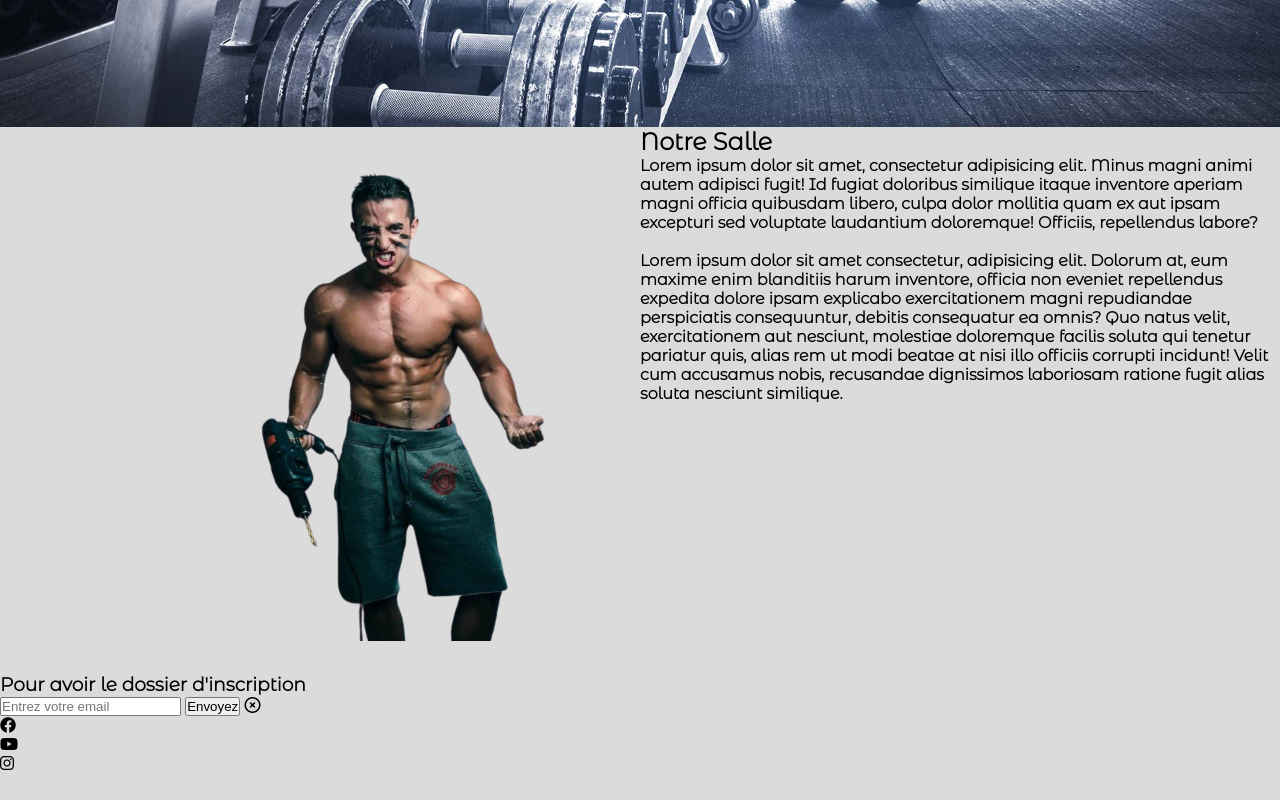
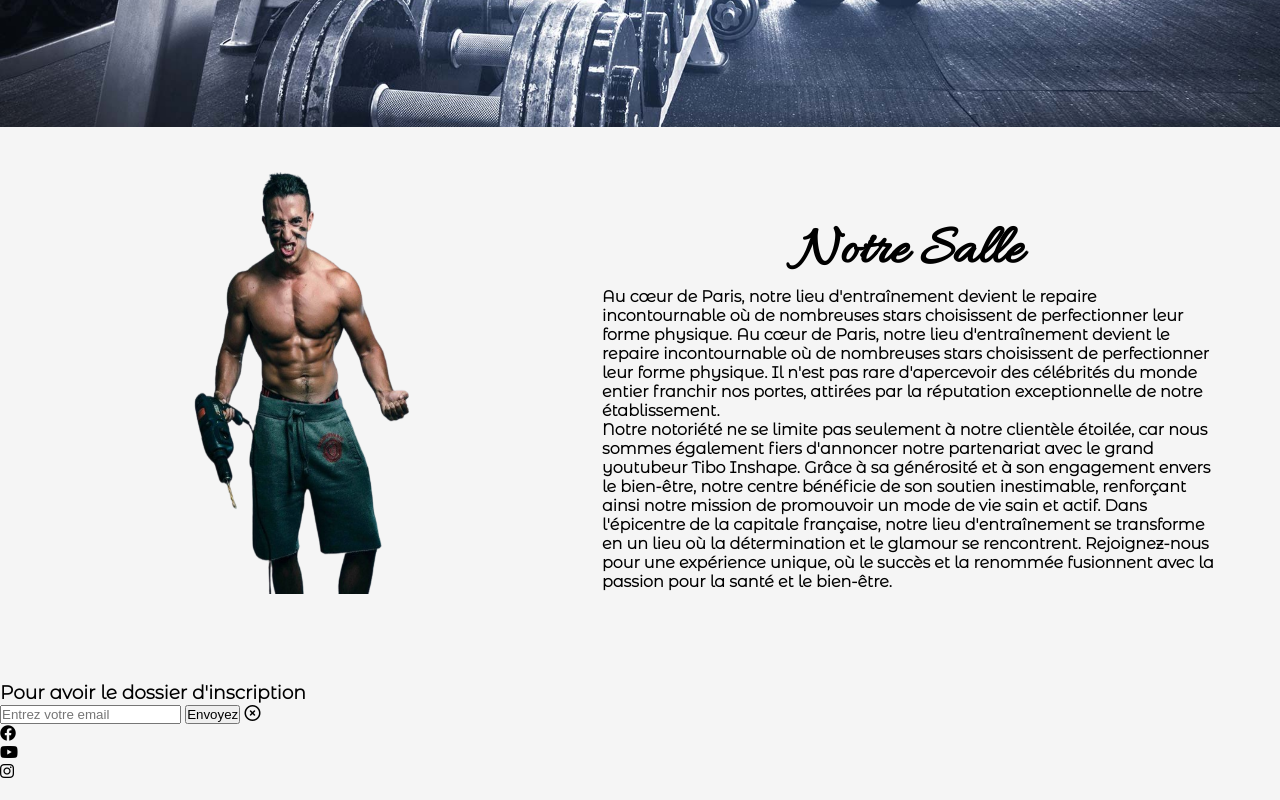
Before and after one commit to KayzerCs/FitBasic, a plain HTML site: page index.html in a window 1280 px wide. Shown: the part 433-1233 px from the top of the page. Drawn offline with Linux system fonts and the light colour scheme.

Commit message:
Section1 terminé

```diff
--- a/assets/styles/_settings.scss
+++ b/assets/styles/_settings.scss
@@ -36,6 +36,6 @@ li {
 
 body {
     font-family: $font3;
-    background: rgba(207, 205, 205, 0.712);
+    background: whitesmoke;
     font-weight: 900;
 }
--- a/assets/styles/layouts/_section1.scss
+++ b/assets/styles/layouts/_section1.scss
@@ -1,12 +1,29 @@
 .section1 {
     display: grid;
-    grid-template-columns: 50% 50%;
+    grid-template-columns: 40% 60%;
 
     #imgInshape {
         width: 60%;
+        height: 90%;
         padding: 2rem;
         opacity: 1;
-        transform: translateX(200px);
+        transform: translateX(140px);
         transition: 1s ease-in;
     }
+
+    .container-section1 {
+        display: flex;
+        flex-direction: column;
+        justify-content: space-between;
+        align-items: center;
+        margin: 90px;
+        height: 60%;
+        width: 80%;
+
+        h2 {
+            font-size: 3.5rem;
+            font-weight: 900;
+            font-family: $font1;
+        }
+    }
 }
--- a/index.html
+++ b/index.html
@@ -62,16 +62,13 @@
 
         <div class="container-section1">
             <h2>Notre Salle</h2>
-            <p>Lorem ipsum dolor sit amet, consectetur adipisicing elit. Minus magni animi autem adipisci fugit! Id fugiat
-              doloribus similique itaque inventore aperiam magni officia quibusdam libero, culpa dolor mollitia quam ex
-              aut ipsam excepturi sed voluptate laudantium doloremque! Officiis, repellendus labore?</p><br />
-            <p>Lorem ipsum dolor sit amet consectetur, adipisicing elit. Dolorum at, eum maxime enim blanditiis harum
-              inventore, officia non eveniet repellendus expedita dolore ipsam explicabo exercitationem magni repudiandae
-              perspiciatis consequuntur, debitis consequatur ea omnis? Quo natus velit, exercitationem aut nesciunt,
-              molestiae doloremque facilis soluta qui tenetur pariatur quis, alias rem ut modi beatae at nisi illo
-              officiis corrupti incidunt! Velit cum accusamus nobis, recusandae dignissimos laboriosam ratione fugit alias
-              soluta nesciunt similique.</p>
-          </div>
+            <p>
+                Au cœur de Paris, notre lieu d'entraînement devient le repaire incontournable où de nombreuses stars choisissent de perfectionner leur forme physique. Au cœur de Paris, notre lieu d'entraînement devient le repaire incontournable où de nombreuses stars choisissent de perfectionner leur forme physique. Il n'est pas rare d'apercevoir des célébrités du monde entier franchir nos portes, attirées par la réputation exceptionnelle de notre établissement.
+            </p>
+            <p>
+                Notre notoriété ne se limite pas seulement à notre clientèle étoilée, car nous sommes également fiers d'annoncer notre partenariat avec le grand youtubeur Tibo Inshape. Grâce à sa générosité et à son engagement envers le bien-être, notre centre bénéficie de son soutien inestimable, renforçant ainsi notre mission de promouvoir un mode de vie sain et actif. Dans l'épicentre de la capitale française, notre lieu d'entraînement se transforme en un lieu où la détermination et le glamour se rencontrent. Rejoignez-nous pour une expérience unique, où le succès et la renommée fusionnent avec la passion pour la santé et le bien-être.
+            </p>
+        </div>
 
     </section>
 
```
Also changed, not shown: assets/styles/index.css, 1 other file.
